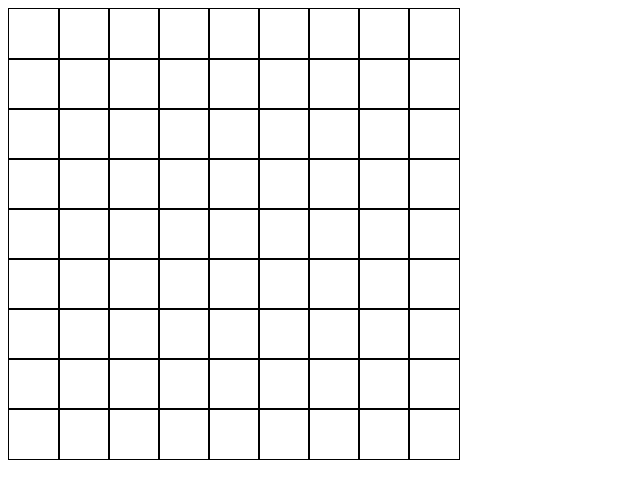
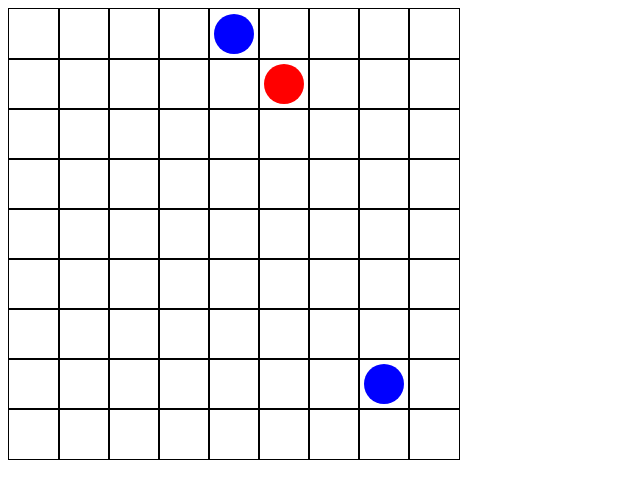
Before and after one commit to maciar2000/kulki, a website built with webpack: page index.html in a window 1280 px wide. Shown: the whole page, without its empty margins (0-640 px from the left). Built offline with nearby package versions, Linux system fonts and the light colour scheme.

Commit message:
three random balls

```diff
--- a/index.html
+++ b/index.html
@@ -17,6 +17,14 @@
         #root>div {
             position: absolute;
         }
+
+        .ball {
+            width: 40px;
+            height: 40px;
+            border-radius: 20px;
+            margin: 5px auto;
+
+        }
     </style>
 </head>
 
--- a/src/Board.ts
+++ b/src/Board.ts
@@ -1,7 +1,17 @@
 class Board {
     x: number;
+    colors: any;
     constructor(x: number) {
         this.x = x;
+        this.colors = [
+            "red",
+            "blue",
+            "green",
+            "black",
+            "pink",
+            "yellow",
+            "orange"
+        ]
     }
     create(): HTMLDivElement {
         var mainDiv: HTMLDivElement = document.createElement('div');
@@ -17,5 +27,19 @@ class Board {
         }
         return mainDiv;
     }
+    balls(): void {
+        for (var i = 0; i < 3; i++) {
+            var x, y: number;
+            x = Math.round(Math.random() * 8);
+            y = Math.round(Math.random() * 8);
+            var id = x + ',' + y;
+            var color = this.colors[Math.round(Math.random() * 6)];
+            var div: HTMLDivElement = document.createElement('div');
+            div.setAttribute('class', 'ball');
+            div.style.background = color;
+            document.getElementById(id).appendChild(div);
+            console.log(color);
+        }
+    }
 }
 export default Board;
--- a/src/main.ts
+++ b/src/main.ts
@@ -2,3 +2,4 @@ import Board from "./Board";
 var x: number = 9;
 var board = new Board(x);
 document.getElementById('root').appendChild(board.create());
+board.balls();
```
Also changed, not shown: dist/main.js.
